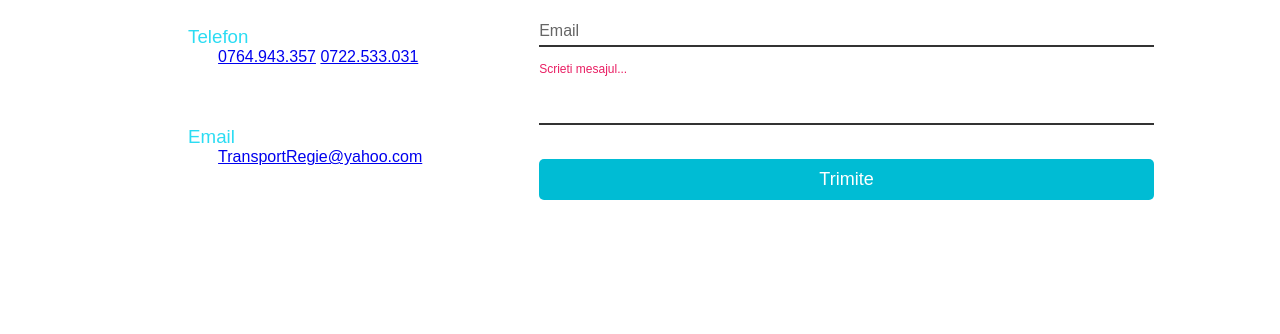
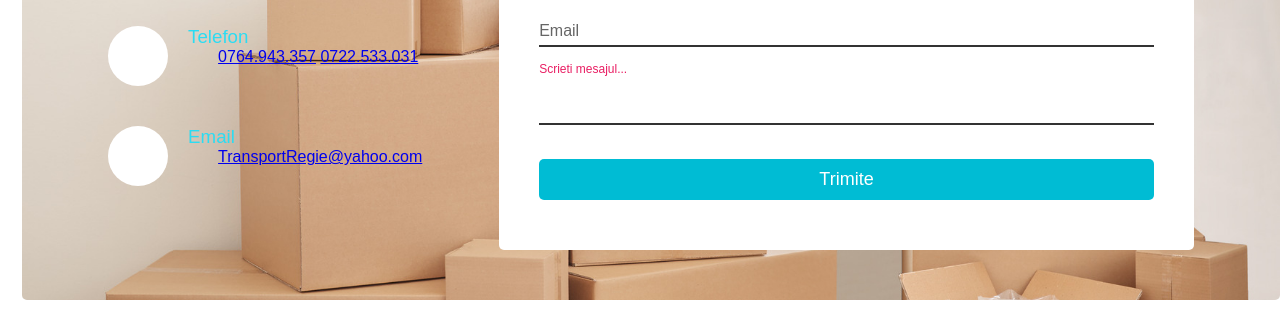
Before and after one commit to Shtampy/Shtampy.github.io, a plain HTML site: page Contact.html in a window 1280 px wide. Shown: the part 466-800 px from the top of the page. Drawn offline with Linux system fonts and the light colour scheme.

Commit message:
Update styles1.css

```diff
--- a/styles1.css
+++ b/styles1.css
@@ -215,7 +215,7 @@ h2 {
   justify-content: center;
   align-items: center;
   flex-direction: column;
-  background: url(/img/cutii-contact.jpg);
+  background: url(cutii-contact.jpg);
   background-size: cover;
   border-radius: 5px;
 }
```
